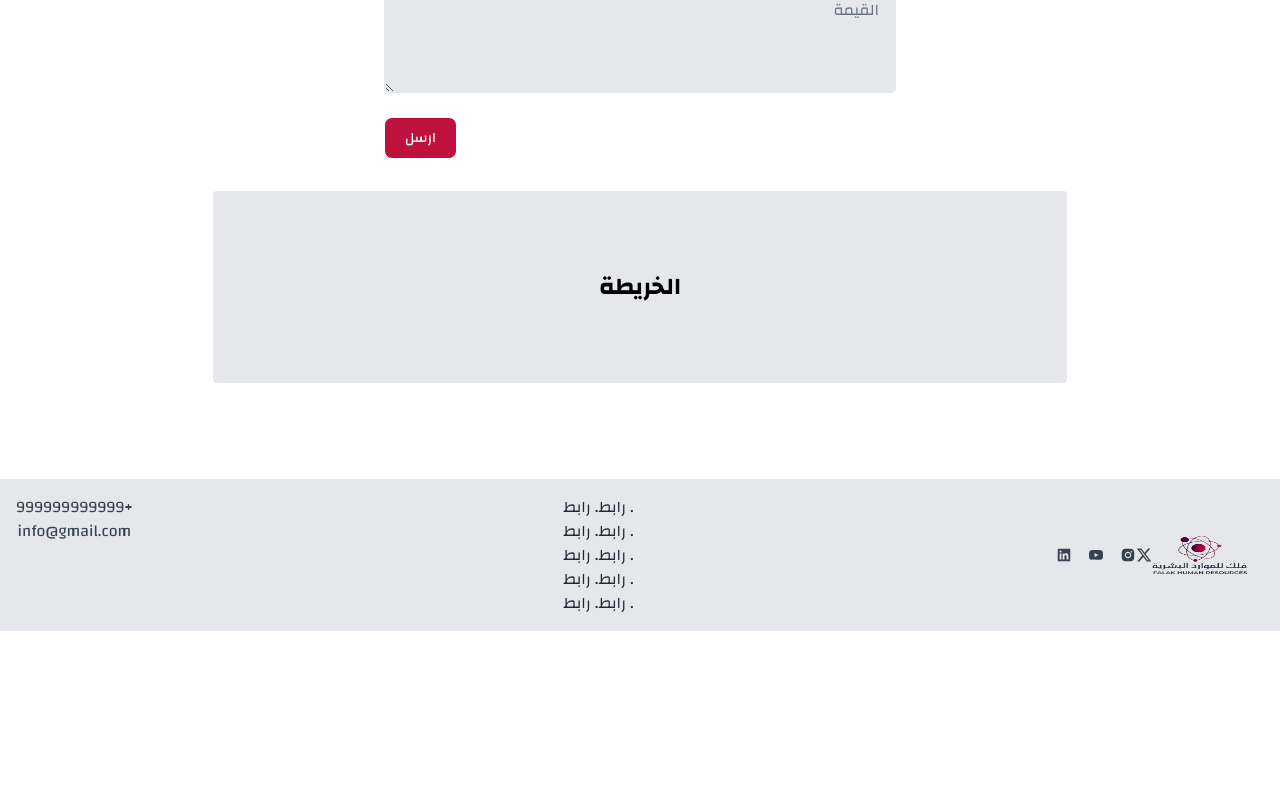
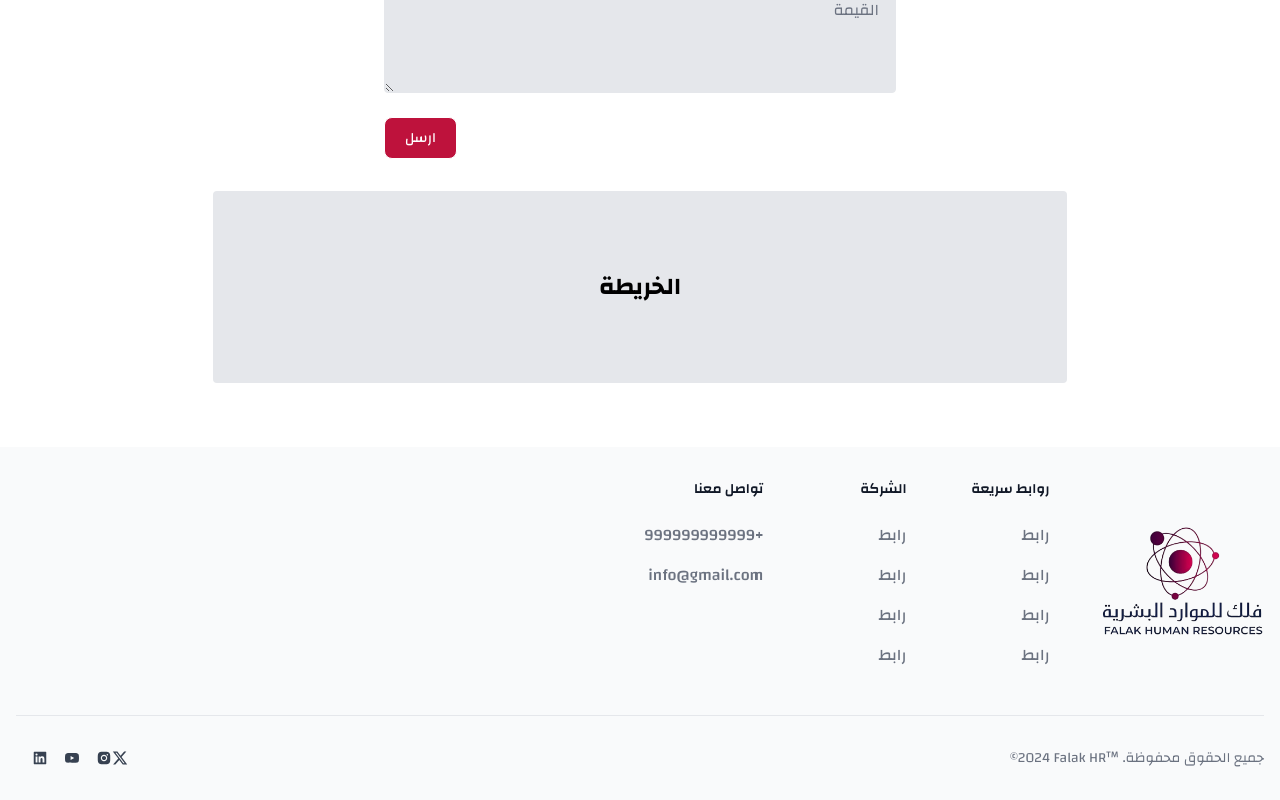
Before and after one commit to Abubakr-Alsheikh/falak-hr, a React (Vite) app: page /contact-us in a window 1280 px wide. Shown: the part 583-1383 px from the top of the page. Before the commit the page ends 1214 px from the top, so only its background shows below. Built offline with nearby package versions, Linux system fonts and the light colour scheme.

Commit message:
Improving the footer

```diff
--- a/src/App.tsx
+++ b/src/App.tsx
@@ -1,12 +1,11 @@
 import React from "react";
 import Home from "./pages/Home";
 import Navbar from "./components/Navbar";
-import SocialIcons from "./components/SocialIcons";
-import logo from "./assets/logo.png";
 import { BrowserRouter, Routes, Route } from "react-router-dom";
 import RemoteWork from "./pages/RemoteWork";
 import AboutUs from "./pages/AboutUs";
 import ContactUs from "./pages/ContactUs";
+import Footer from "./components/Footer";
 
 const App: React.FC = () => {
   return (
@@ -19,36 +18,7 @@ const App: React.FC = () => {
           <Route path="/about-us" element={<AboutUs />} />
           <Route path="/contact-us" element={<ContactUs />} />
         </Routes>
-
-        <footer className="mt-8 bg-gray-200 p-4">
-          <div className="container mx-auto flex justify-between">
-            <div className="flex items-center">
-              <img src={logo} alt="Logo" className="mr-4 h-10 w-24" />
-              <SocialIcons />
-            </div>
-            <div className="flex space-x-6">
-              <ul className="text-right">
-                <li className="text-gray-800 hover:text-gray-500">. رابط</li>
-                <li className="text-gray-800 hover:text-gray-500">. رابط</li>
-                <li className="text-gray-800 hover:text-gray-500">. رابط</li>
-                <li className="text-gray-800 hover:text-gray-500">. رابط</li>
-                <li className="text-gray-800 hover:text-gray-500">. رابط</li>
-              </ul>
-              <ul className="text-right">
-                <li className="text-gray-800 hover:text-gray-500">. رابط</li>
-                <li className="text-gray-800 hover:text-gray-500">. رابط</li>
-                <li className="text-gray-800 hover:text-gray-500">. رابط</li>
-                <li className="text-gray-800 hover:text-gray-500">. رابط</li>
-                <li className="text-gray-800 hover:text-gray-500">. رابط</li>
-              </ul>
-            </div>
-
-            <div className="flex flex-col items-center text-left">
-              <p className="text-gray-700">+999999999999</p>
-              <p className="text-gray-700">info@gmail.com</p>
-            </div>
-          </div>
-        </footer>
+        <Footer />
       </div>
     </BrowserRouter>
   );
--- /dev/null
+++ b/src/components/Footer.tsx
@@ -0,0 +1,102 @@
+import React from "react";
+import logo from "../assets/logo.png";
+import SocialIcons from "./SocialIcons";
+import { Link } from "react-router-dom";
+
+const Footer: React.FC = () => {
+  return (
+    <footer className="bg-gray-50 dark:bg-gray-900">
+      <div className="mx-auto w-full max-w-screen-xl p-4 py-6 lg:py-8">
+        <div className="md:flex md:justify-start">
+          <div className="mb-14 flex justify-center md:mb-0">
+            <Link to="/" className="flex items-center">
+              <img src={logo} className="me-3 h-28" alt="FlowBite Logo" />
+            </Link>
+          </div>
+          <div className="mr-10 grid grid-cols-2 gap-8 sm:grid-cols-3 sm:gap-6">
+            <div>
+              <h2 className="mb-6 text-sm font-semibold uppercase text-gray-900 dark:text-white">
+                روابط سريعة
+              </h2>
+              <ul className="font-medium text-gray-500 dark:text-gray-400">
+                <li className="mb-4">
+                  <a href="#" className="hover:underline">
+                    رابط
+                  </a>
+                </li>
+                <li className="mb-4">
+                  <a href="#" className="hover:underline">
+                    رابط
+                  </a>
+                </li>
+                <li className="mb-4">
+                  <a href="#" className="hover:underline">
+                    رابط
+                  </a>
+                </li>
+                <li className="mb-4">
+                  <a href="#" className="hover:underline">
+                    رابط
+                  </a>
+                </li>
+              </ul>
+            </div>
+            <div>
+              <h2 className="mb-6 text-sm font-semibold uppercase text-gray-900 dark:text-white">
+                الشركة
+              </h2>
+              <ul className="font-medium text-gray-500 dark:text-gray-400">
+                <li className="mb-4">
+                  <a href="#" className="hover:underline">
+                    رابط
+                  </a>
+                </li>
+                <li className="mb-4">
+                  <a href="#" className="hover:underline">
+                    رابط
+                  </a>
+                </li>
+                <li className="mb-4">
+                  <a href="#" className="hover:underline">
+                    رابط
+                  </a>
+                </li>
+                <li className="mb-4">
+                  <a href="#" className="hover:underline">
+                    رابط
+                  </a>
+                </li>
+              </ul>
+            </div>
+            <div>
+              <h2 className="mb-6 text-sm font-semibold uppercase text-gray-900 dark:text-white">
+                تواصل معنا
+              </h2>
+              <ul className="font-medium text-gray-500 dark:text-gray-400">
+                <li className="mb-4">
+                  <p className="hover:underline">+999999999999</p>
+                </li>
+                <li className="mb-4">
+                  <p className="hover:underline">info@gmail.com</p>
+                </li>
+              </ul>
+            </div>
+          </div>
+        </div>
+        <hr className="my-6 border-gray-200 dark:border-gray-700 sm:mx-auto lg:my-8" />
+        <div className="flex flex-col-reverse items-center justify-center gap-5 sm:flex sm:items-center sm:justify-between md:flex-row">
+          <span className="text-sm text-gray-500 dark:text-gray-400 sm:text-center" dir="ltr">
+            ©2024{" "}
+            <a href="https://flowbite.com/" className="hover:underline">
+              Falak HR™
+            </a> {" "}
+            .جميع الحقوق محفوظة
+          </span>
+          <SocialIcons />
+        </div>
+      </div>
+    </footer>
+  );
+};
+
+export default Footer;
```
